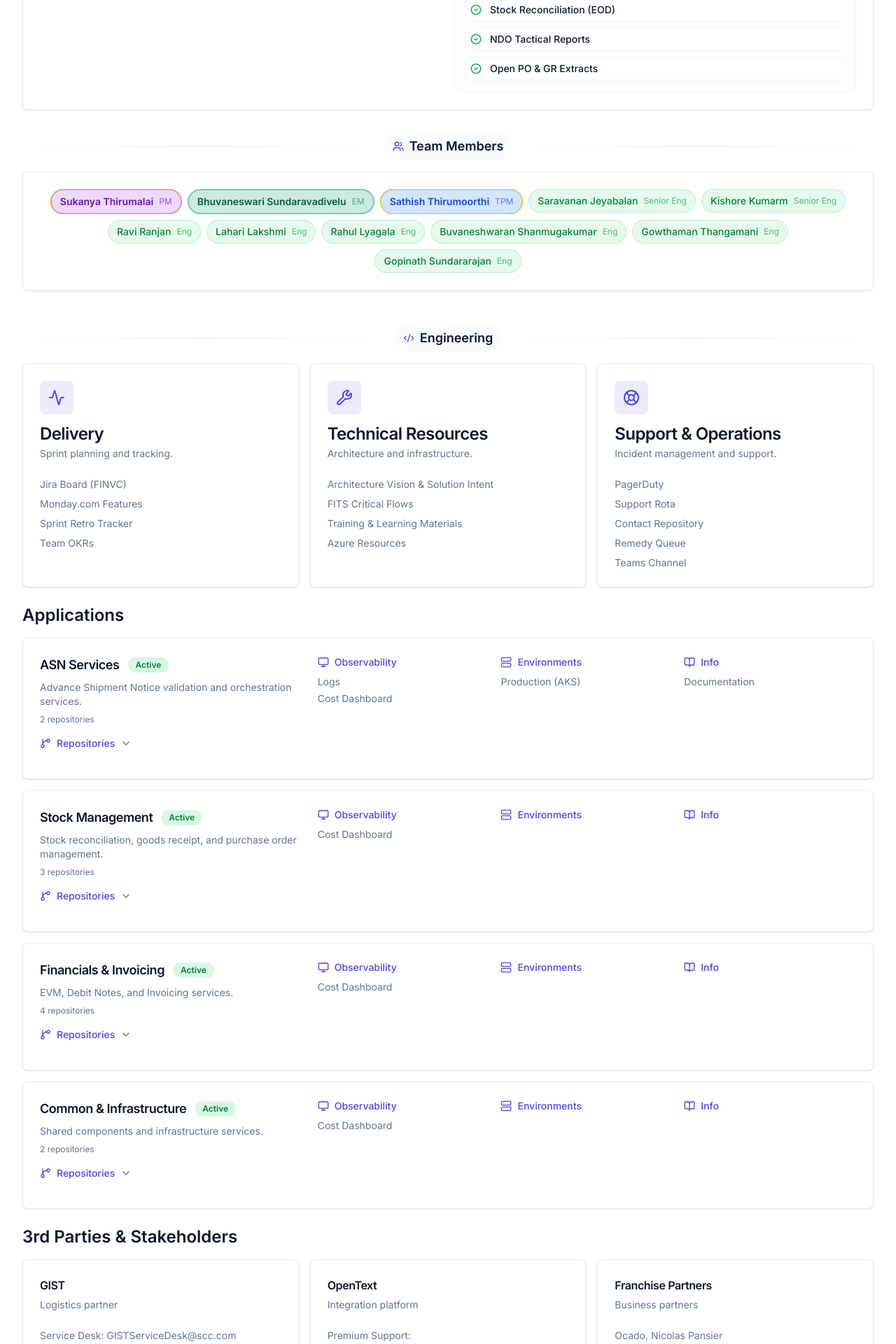
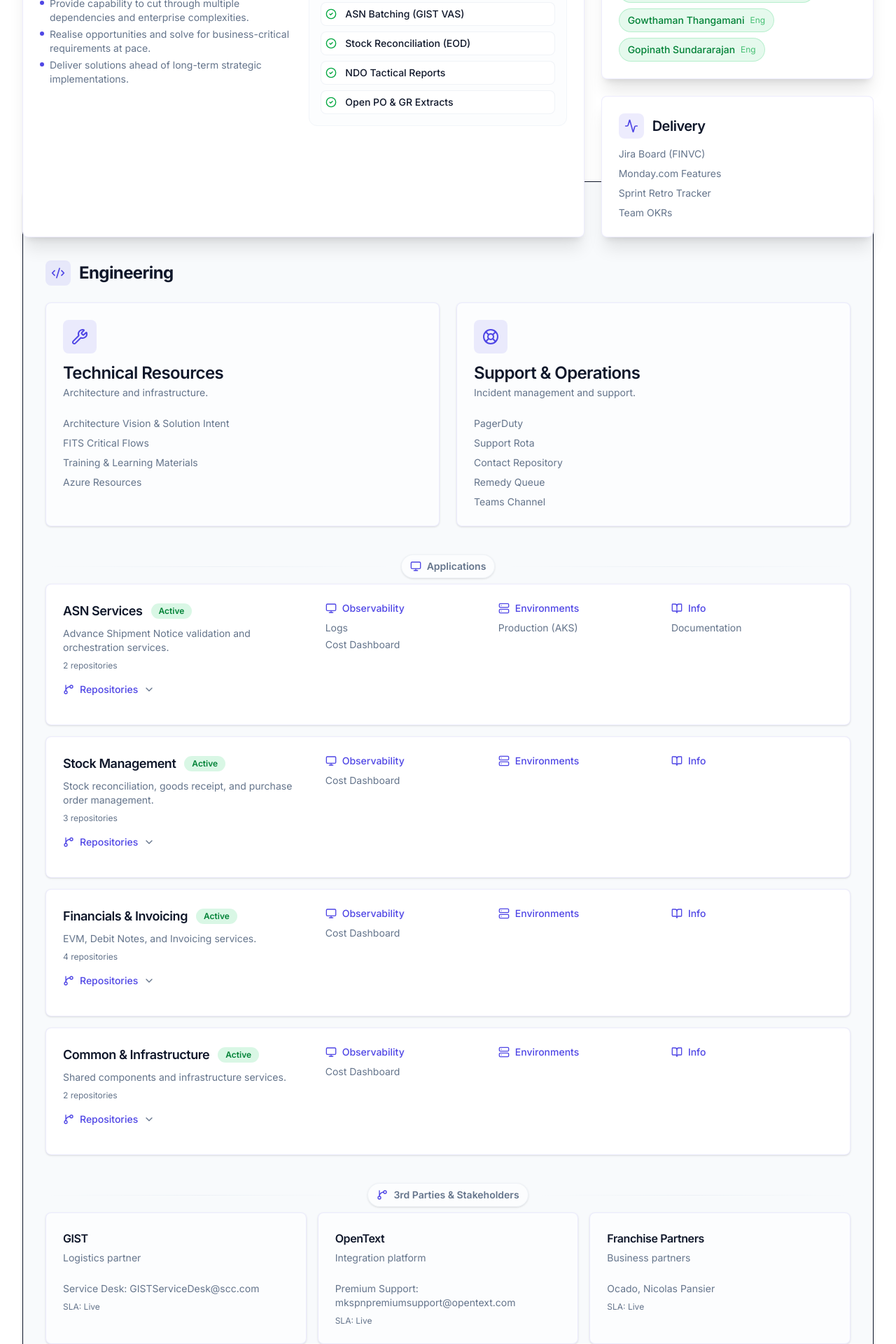
Before and after one commit to samclement/engineering-handbook, a Next.js app: page /team-fits in a window 1280 px wide. Shown: the part 600-2520 px from the top of the page at 70% size. Built offline with nearby package versions, Linux system fonts and the light colour scheme.

Commit message:
refactor: more compact /team-fits page

```diff
--- a/app/team-fits/page.tsx
+++ b/app/team-fits/page.tsx
@@ -27,25 +27,27 @@ export default function TeamFitsPage() {
                     </p>
                 </div>
 
-                {/* Product Section - Full Width */}
-                <div className="mb-8">
+                {/* Top Section - Product, Team, Delivery (Bento Grid) */}
+                <div className="relative z-10 grid grid-cols-1 lg:grid-cols-3 gap-6">
+                    {/* Left Column: Product Vision (2/3 width) */}
+                    <div className="lg:col-span-2 h-full">
                         <FitsProductSection />
                     </div>
 
-                {/* Team Members Section */}
-                <div className="mb-8">
-                    <div className="flex items-center gap-3 mb-4">
-                        <div className="h-px flex-1 bg-gradient-to-r from-transparent via-border to-transparent"></div>
-                        <div className="flex items-center gap-2 px-3 py-1.5 rounded-full bg-secondary/50">
-                            <Users className="h-4 w-4 text-primary" />
-                            <h2 className="text-lg font-semibold">Team Members</h2>
+                    {/* Right Column: Team & Delivery (1/3 width) */}
+                    <div className="flex flex-col gap-6 h-full">
+                        {/* Team Members */}
+                        <Card className="flex-1 transition-all duration-300 shadow-xl bg-background hover:shadow-2xl hover:-translate-y-1 border-primary/10 hover:border-primary/30">
+                            <CardHeader className="pb-3">
+                                <div className="flex items-center gap-3">
+                                    <div className="p-2 rounded-lg bg-primary/10">
+                                        <Users className="h-5 w-5 text-primary" />
                                     </div>
-                        <div className="h-px flex-1 bg-gradient-to-r from-transparent via-border to-transparent"></div>
+                                    <CardTitle className="text-xl">Team Members</CardTitle>
                                 </div>
-
-                    <Card className="border-primary/10">
-                        <CardContent className="pt-6">
-                            <div className="flex flex-wrap gap-2 justify-center">
+                            </CardHeader>
+                            <CardContent>
+                                <div className="flex flex-wrap gap-2">
                                     {/* Product Manager */}
                                     <Link href="mailto:sukanya.thirumalai@company.com" className="group" title="Product Manager">
                                         <div className="inline-flex items-center gap-2 px-3 py-1.5 rounded-full bg-purple-500/20 border-2 border-purple-500/40 hover:bg-purple-500/30 transition-colors">
@@ -64,8 +66,8 @@ export default function TeamFitsPage() {
 
                                     {/* TPM */}
                                     <Link href="mailto:sathish.thirumoorthi@company.com" className="group" title="Technical Program Manager">
-                                    <div className="inline-flex items-center gap-2 px-3 py-1.5 rounded-full bg-blue-500/20 border-2 border-blue-500/20 hover:bg-blue-500/20 transition-colors">
-                                        <span className="text-sm font-semibold text-blue-700 dark:text-blue-300">Sathish Thirumoorthi</span>
+                                        <div className="inline-flex items-center gap-2 px-3 py-1.5 rounded-full bg-blue-500/20 border-2 border-blue-500/40 hover:bg-blue-500/30 transition-colors">
+                                            <span className="text-sm font-semibold text-blue-800 dark:text-blue-300">Sathish Thirumoorthi</span>
                                             <span className="text-xs text-blue-600/70 dark:text-blue-400/70">TPM</span>
                                         </div>
                                     </Link>
@@ -130,29 +132,16 @@ export default function TeamFitsPage() {
                                 </div>
                             </CardContent>
                         </Card>
+
+                        {/* Delivery - Moved from Engineering */}
+                        <Card className="flex-1 transition-all duration-300 shadow-xl bg-background hover:shadow-2xl hover:-translate-y-1 border-primary/10 hover:border-primary/30">
+                            <CardHeader className="pb-3">
+                                <div className="flex items-center gap-3">
+                                    <div className="p-2 rounded-lg bg-primary/10">
+                                        <Activity className="h-5 w-5 text-primary" />
                                     </div>
-
-                {/* Engineering Section */}
-                <section className="space-y-4 pt-4">
-                    <div className="flex items-center gap-3 mb-4">
-                        <div className="h-px flex-1 bg-gradient-to-r from-transparent via-border to-transparent"></div>
-                        <div className="flex items-center gap-2 px-3 py-1.5 rounded-full bg-secondary/50">
-                            <Code2 className="h-4 w-4 text-primary" />
-                            <h2 className="text-lg font-semibold">Engineering</h2>
+                                    <CardTitle className="text-xl">Delivery</CardTitle>
                                 </div>
-                        <div className="h-px flex-1 bg-gradient-to-r from-transparent via-border to-transparent"></div>
-                    </div>
-
-                    {/* Engineering Content Columns */}
-                    <div className="grid gap-4 md:grid-cols-3">
-                        {/* Delivery */}
-                        <Card className="h-full transition-all duration-300 hover:shadow-lg hover:-translate-y-1 border-primary/10 hover:border-primary/30">
-                            <CardHeader>
-                                <div className="w-12 h-12 rounded-lg bg-primary/10 flex items-center justify-center mb-4">
-                                    <Activity className="h-6 w-6 text-primary" />
-                                </div>
-                                <CardTitle>Delivery</CardTitle>
-                                <CardDescription>Sprint planning and tracking.</CardDescription>
                             </CardHeader>
                             <CardContent>
                                 <ul className="space-y-2 text-sm text-muted-foreground">
@@ -163,9 +152,24 @@ export default function TeamFitsPage() {
                                 </ul>
                             </CardContent>
                         </Card>
+                    </div>
+                </div>
 
+                {/* Engineering & Ecosystem Section */}
+                <div className="-mt-20 pt-28 pb-8 px-6 md:px-8 rounded-3xl border bg-slate-50 dark:bg-slate-900/50 shadow-sm space-y-10">
+                    {/* Engineering */}
+                    <section className="space-y-6">
+                        <div className="flex items-center gap-3">
+                            <div className="p-2 rounded-lg bg-primary/10">
+                                <Code2 className="h-5 w-5 text-primary" />
+                            </div>
+                            <h2 className="text-2xl font-bold tracking-tight">Engineering</h2>
+                        </div>
+
+                        {/* Engineering Content Columns */}
+                        <div className="grid gap-6 md:grid-cols-2">
                             {/* Technical Resources */}
-                        <Card className="h-full transition-all duration-300 hover:shadow-lg hover:-translate-y-1 border-primary/10 hover:border-primary/30">
+                            <Card className="h-full transition-all duration-300 hover:shadow-lg hover:-translate-y-1 border-primary/10 hover:border-primary/30 bg-background/60">
                                 <CardHeader>
                                     <div className="w-12 h-12 rounded-lg bg-primary/10 flex items-center justify-center mb-4">
                                         <Wrench className="h-6 w-6 text-primary" />
@@ -184,7 +188,7 @@ export default function TeamFitsPage() {
                             </Card>
 
                             {/* Support & Operations */}
-                        <Card className="h-full transition-all duration-300 hover:shadow-lg hover:-translate-y-1 border-primary/10 hover:border-primary/30">
+                            <Card className="h-full transition-all duration-300 hover:shadow-lg hover:-translate-y-1 border-primary/10 hover:border-primary/30 bg-background/60">
                                 <CardHeader>
                                     <div className="w-12 h-12 rounded-lg bg-primary/10 flex items-center justify-center mb-4">
                                         <LifeBuoy className="h-6 w-6 text-primary" />
@@ -206,17 +210,31 @@ export default function TeamFitsPage() {
                     </section>
 
                     {/* Applications List */}
-                <section className="space-y-3 pt-6">
-                    <h2 className="text-2xl font-semibold mb-4">Applications</h2>
+                    <section className="space-y-4">
+                        <div className="flex items-center gap-3 mb-2">
+                            <div className="h-px flex-1 bg-gradient-to-r from-transparent via-border/50 to-transparent"></div>
+                            <div className="flex items-center gap-2 px-3 py-1.5 rounded-full bg-background/50 border border-border/50 shadow-sm">
+                                <Monitor className="h-4 w-4 text-primary" />
+                                <h2 className="text-sm font-semibold text-muted-foreground">Applications</h2>
+                            </div>
+                            <div className="h-px flex-1 bg-gradient-to-r from-transparent via-border/50 to-transparent"></div>
+                        </div>
                         <FitsApplicationsSection />
                     </section>
 
                     {/* 3rd Parties Section */}
-                <section className="space-y-3 pt-6">
-                    <h2 className="text-2xl font-semibold mb-4">3rd Parties & Stakeholders</h2>
+                    <section className="space-y-4">
+                        <div className="flex items-center gap-3 mb-2">
+                            <div className="h-px flex-1 bg-gradient-to-r from-transparent via-border/50 to-transparent"></div>
+                            <div className="flex items-center gap-2 px-3 py-1.5 rounded-full bg-background/50 border border-border/50 shadow-sm">
+                                <GitBranch className="h-4 w-4 text-primary" />
+                                <h2 className="text-sm font-semibold text-muted-foreground">3rd Parties & Stakeholders</h2>
+                            </div>
+                            <div className="h-px flex-1 bg-gradient-to-r from-transparent via-border/50 to-transparent"></div>
+                        </div>
 
                         <div className="grid gap-4 md:grid-cols-3">
-                        <Card className="transition-all duration-300 hover:shadow-md border-primary/10 hover:border-primary/30">
+                            <Card className="transition-all duration-300 hover:shadow-md border-primary/10 hover:border-primary/30 bg-background/60">
                                 <CardHeader>
                                     <CardTitle className="text-base">GIST</CardTitle>
                                     <CardDescription>Logistics partner</CardDescription>
@@ -227,7 +245,7 @@ export default function TeamFitsPage() {
                                 </CardContent>
                             </Card>
 
-                        <Card className="transition-all duration-300 hover:shadow-md border-primary/10 hover:border-primary/30">
+                            <Card className="transition-all duration-300 hover:shadow-md border-primary/10 hover:border-primary/30 bg-background/60">
                                 <CardHeader>
                                     <CardTitle className="text-base">OpenText</CardTitle>
                                     <CardDescription>Integration platform</CardDescription>
@@ -238,7 +256,7 @@ export default function TeamFitsPage() {
                                 </CardContent>
                             </Card>
 
-                        <Card className="transition-all duration-300 hover:shadow-md border-primary/10 hover:border-primary/30">
+                            <Card className="transition-all duration-300 hover:shadow-md border-primary/10 hover:border-primary/30 bg-background/60">
                                 <CardHeader>
                                     <CardTitle className="text-base">Franchise Partners</CardTitle>
                                     <CardDescription>Business partners</CardDescription>
@@ -252,5 +270,6 @@ export default function TeamFitsPage() {
                     </section>
                 </div>
             </div>
+        </div>
     )
 }
--- a/components/FitsProductSection.tsx
+++ b/components/FitsProductSection.tsx
@@ -17,7 +17,7 @@ export function FitsProductSection() {
     ];
 
     return (
-        <Card className="w-full border-primary/10 shadow-sm">
+        <Card className="w-full h-full border-primary/10 shadow-xl bg-background">
             <CardHeader className="pb-4">
                 <div className="flex flex-col md:flex-row md:items-center justify-between gap-4">
                     <div>
```
Lines whose indentation alone changed are shown as unchanged.
